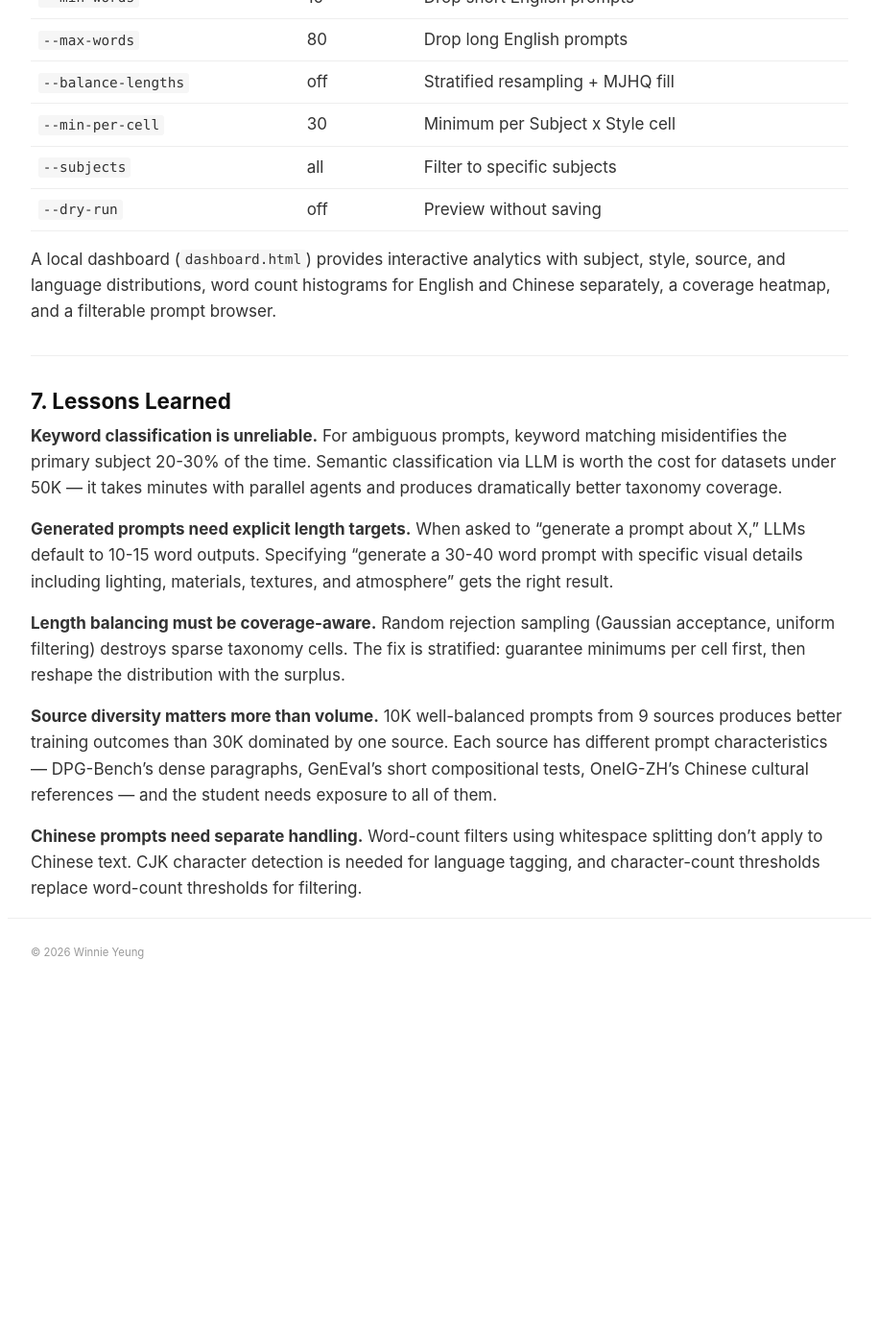
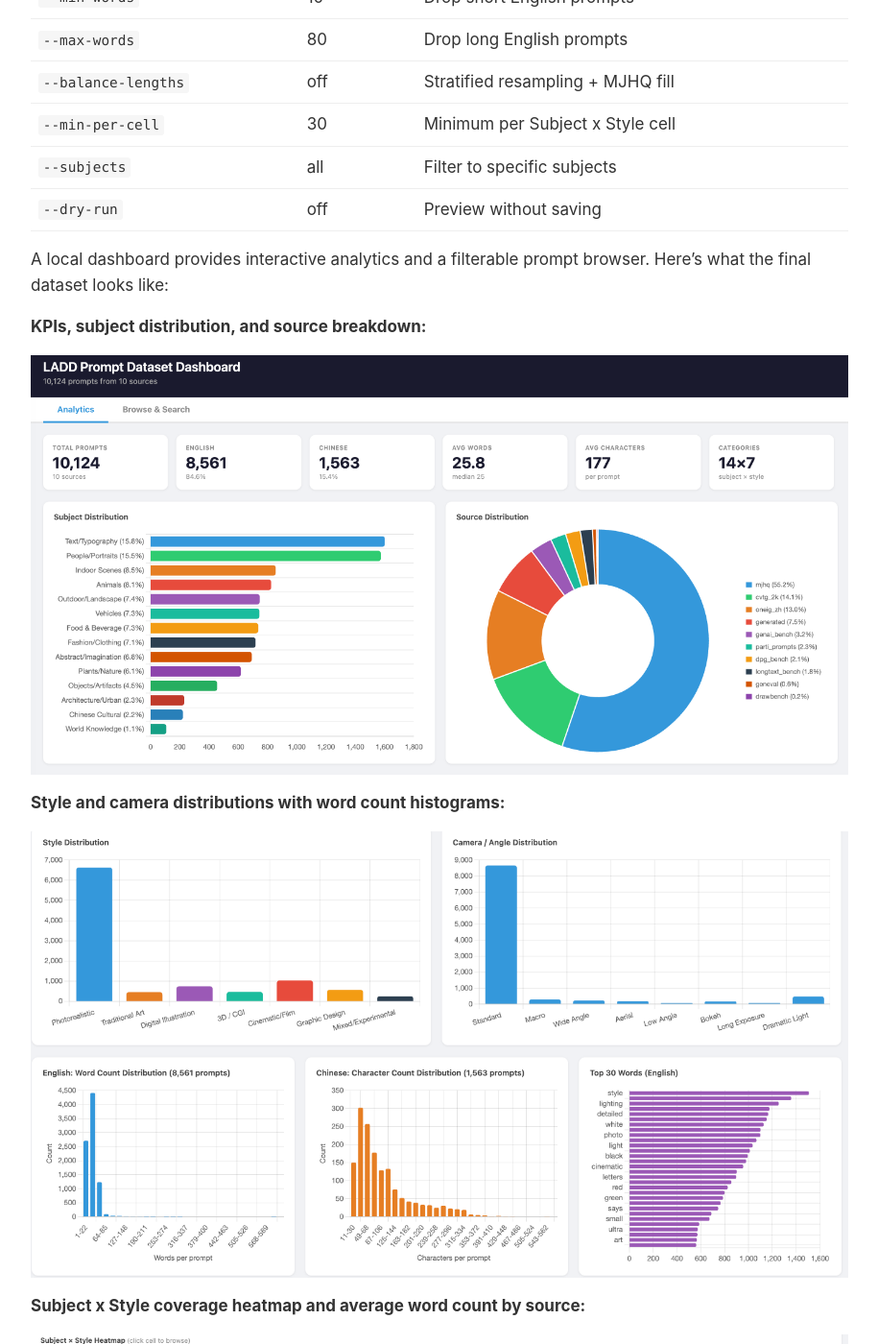
Before and after one commit to vionwinnie/vionwinnie.github.io, a Jekyll site: the page built from _posts/2026-03-31-ladd-data-pipeline.md, in a window 1280 px wide and 1400 px high, scrolled down 5915 px. Shown: the whole window at 96% size, without its empty margins (182-1097 px from the left). Built offline with Jekyll 4.4.1, drawn with Linux system fonts in a browser that asks for light colours; before the commit the page ends 6941 px from its top, so only the background shows below that; some of the changed text lies outside the part shown.

Commit message:
Add dashboard screenshots to data pipeline blog post
Shows KPIs, subject/source distributions, style/camera charts,
word count histograms, coverage heatmap, and browse views for
both English and Chinese prompts.

Co-Authored-By: Claude Opus 4.6 (1M context) <noreply@anthropic.com>

```diff
--- a/_posts/2026-03-31-ladd-data-pipeline.md
+++ b/_posts/2026-03-31-ladd-data-pipeline.md
@@ -169,7 +169,27 @@ The pipeline is fully configurable:
 | `--subjects` | all | Filter to specific subjects |
 | `--dry-run` | off | Preview without saving |
 
-A local dashboard (`dashboard.html`) provides interactive analytics with subject, style, source, and language distributions, word count histograms for English and Chinese separately, a coverage heatmap, and a filterable prompt browser.
+A local dashboard provides interactive analytics and a filterable prompt browser. Here's what the final dataset looks like:
+
+**KPIs, subject distribution, and source breakdown:**
+
+![Dashboard showing total prompts, language split, subject distribution bar chart with percentages, and source donut chart](/images/ladd-data-pipeline/02_kpi_subject_source.png)
+
+**Style and camera distributions with word count histograms:**
+
+![Style bar chart dominated by Photorealistic, camera distribution, English word count histogram showing bell curve, Chinese character count histogram, and top 30 word frequencies](/images/ladd-data-pipeline/03_style_camera_histograms.png)
+
+**Subject x Style coverage heatmap and average word count by source:**
+
+![Heatmap with blue intensity scaling showing all 98 cells filled, and bar charts of average word count per source and per subject](/images/ladd-data-pipeline/04_heatmap_wordcount.png)
+
+**Browsing English prompts with human-readable category tags:**
+
+![Browse tab showing prompt cards with subject, style, camera, and source tags in full text](/images/ladd-data-pipeline/05_browse_english.png)
+
+**Browsing Chinese prompts:**
+
+![Browse tab filtered to Chinese-language prompts from OneIG-ZH and generated sources](/images/ladd-data-pipeline/06_browse_chinese.png)
 
 ---
 
```
Also changed, not shown: images/ladd-data-pipeline/02_kpi_subject_source.png (added), images/ladd-data-pipeline/03_style_camera_histograms.png (added), images/ladd-data-pipeline/04_heatmap_wordcount.png (added), images/ladd-data-pipeline/05_browse_english.png (added), images/ladd-data-pipeline/06_browse_chinese.png (added).
